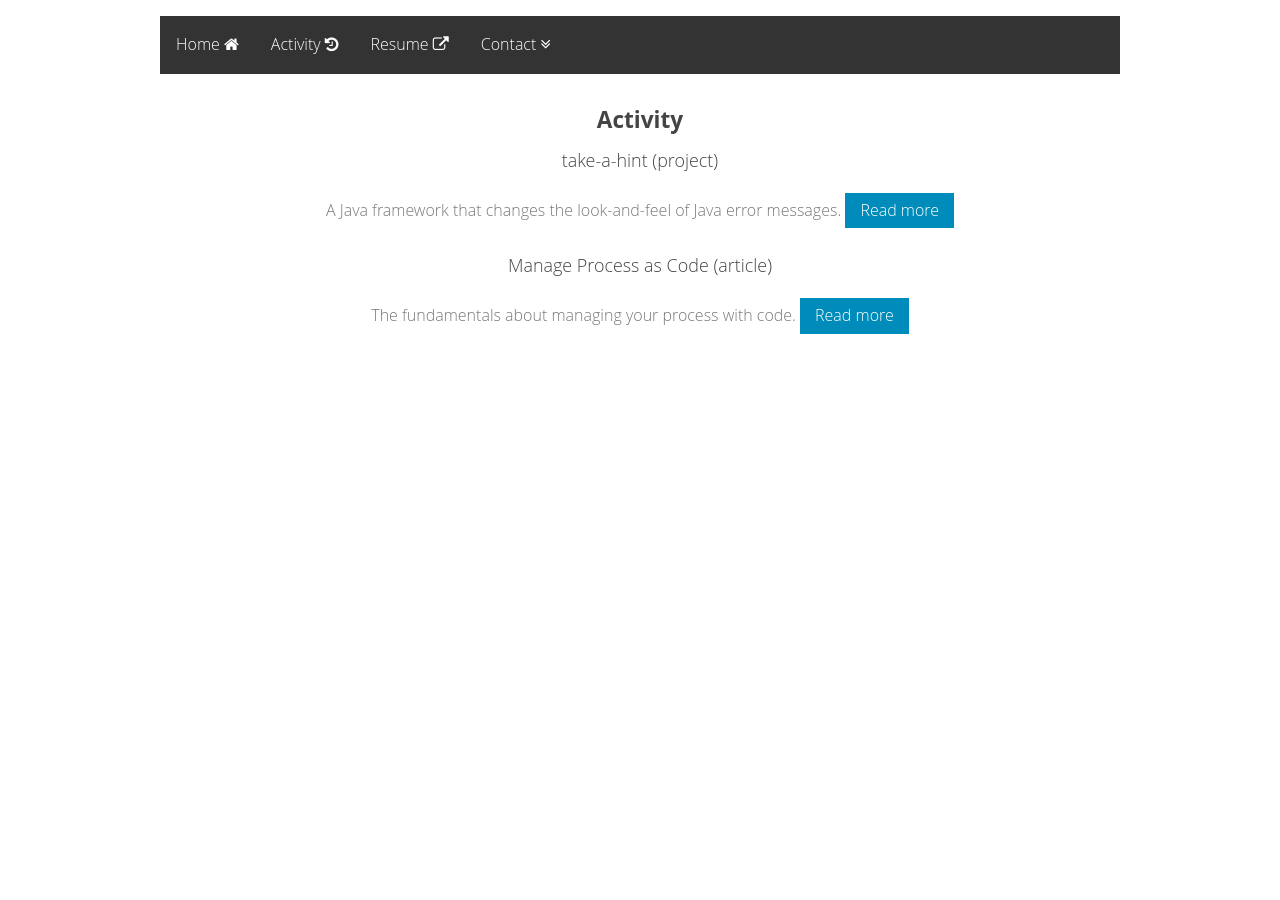
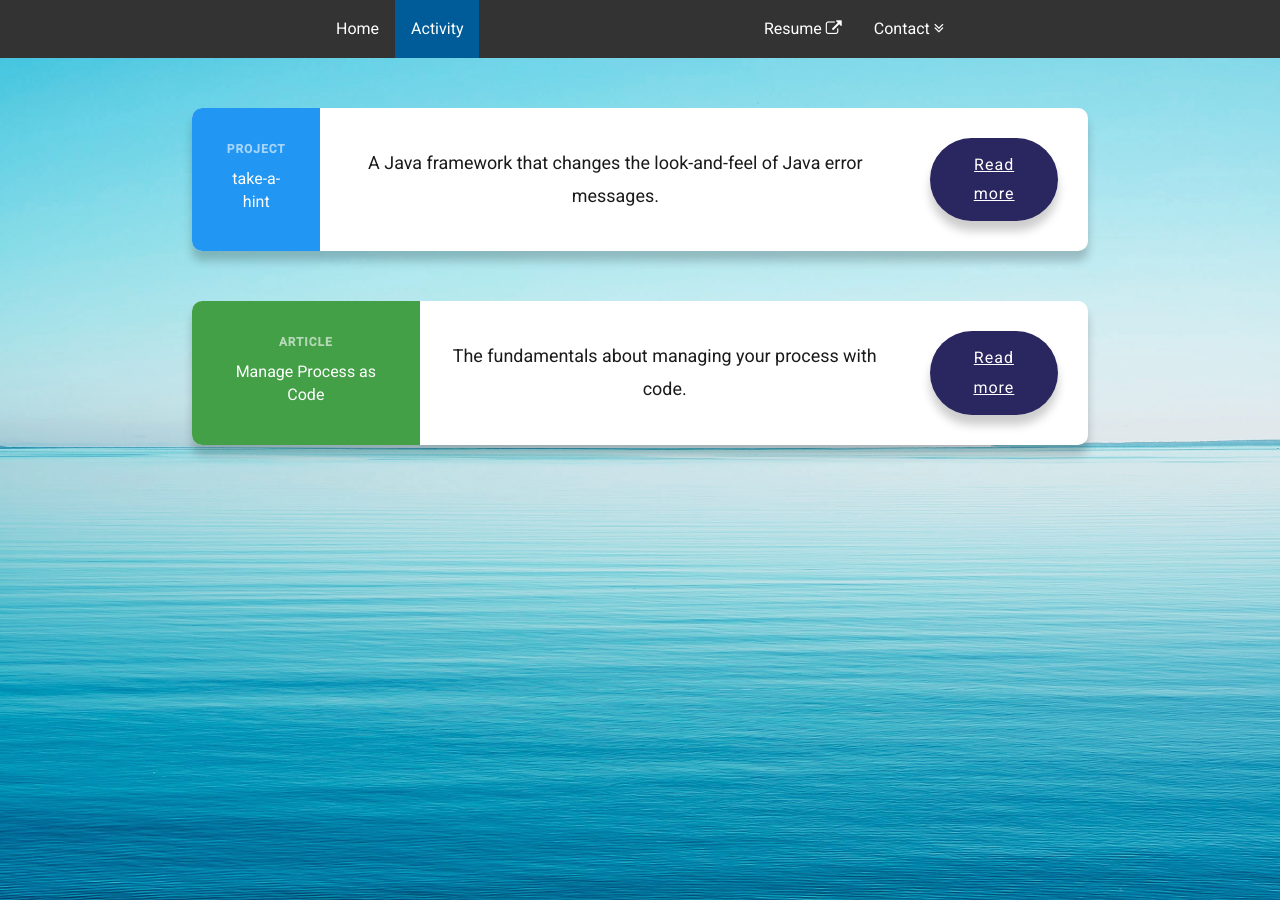
Before and after one commit to tahabasri/portfolio, a Jekyll site: the page built from activity.md, in a window 1280 px wide. Built offline with Jekyll 4.4.1, drawn with Linux system fonts in a browser that asks for light colours.

Commit message:
Update look and feel + Update Resume.

```diff
--- a/_layouts/main.html
+++ b/_layouts/main.html
@@ -2,28 +2,47 @@
 <html lang="en">
 <head>
   <meta charset="UTF-8">
-  <title> {% if page.title %} {{ page.title }} | {% endif %} Portfolio</title>
+  <title>{{ page.title }}</title>
   <link href="css/air.css" type="text/css" rel="stylesheet">
+  <link href="https://fonts.googleapis.com/css2?family=Roboto:wght@400;500&display=swap" rel="stylesheet">
   <link rel="stylesheet" href="https://cdnjs.cloudflare.com/ajax/libs/font-awesome/4.7.0/css/font-awesome.min.css">
+  {% if page.title contains 'Activities' %}
+    <link href="css/cards.css" type="text/css" rel="stylesheet">
+  {% endif %}
+  <style>
+    body{
+      background-image: url("rsc/background.jpg");
+      background-position: center;
+      background-repeat: no-repeat;
+      background-size: cover;
+      background-color: #53a4b7;
+    }
+  </style>
 </head>
 <body>
   <div id="main">
     <div id="content">
+      <div class="dropdown-container">
         <ul class="dropdown-holder">
-        <li class="dr-item"><a href="./" class="item-menu">Home <i class="fa fa-home" aria-hidden="true"></i></a></li>
-        <li class="dr-item"><a href="activity" class="item-menu">Activity <i class="fa fa-history" aria-hidden="true"></i></a></li>
-        <li class="dr-item"><a href="resume" class="item-menu">Resume <i class="fa fa-external-link" aria-hidden="true"></i></a></li>
+          <li class="dr-item {% if page.title contains 'Home' %} active {% endif %}"><a href="./" class="item-menu">Home</a></li>
+          <li class="dr-item {% if page.title contains 'Activities' %} active {% endif %}"><a href="activity" class="item-menu">Activity</a></li>
           <li class="dropdown">
             <a href="javascript:void(0)" class="dropbtn, item-menu">Contact <i class="fa fa-angle-double-down" aria-hidden="true"></i></a>
             <div class="dropdown-content">
-            <a href="https://www.linkedin.com/in/tahabasri/en" class="item-menu">LinkedIn <i class="fa fa-linkedin-square" aria-hidden="true"></i></a>
-            <a href="https://github.com/tahabasri" class="item-menu">Github <i class="fa fa-github" aria-hidden="true"></i></a>
-            <a href="mailto:tahabsri@gmail.com" class="item-menu">Mail <i class="fa fa-paper-plane" aria-hidden="true"></i></a>
+              <a target="_blank" href="https://www.linkedin.com/in/tahabasri/en" class="item-menu">LinkedIn <i class="fa fa-linkedin-square" aria-hidden="true"></i></a>
+              <a target="_blank" href="https://github.com/tahabasri" class="item-menu">Github <i class="fa fa-github" aria-hidden="true"></i></a>
+              <a target="_blank" href="mailto:tahabsri@gmail.com" class="item-menu">Mail <i class="fa fa-paper-plane" aria-hidden="true"></i></a>
             </div>
           </li>
+          <li class="dr-item right"><a target="_blank" href="resume" class="item-menu">Resume <i class="fa fa-external-link" aria-hidden="true"></i></a></li>
         </ul>
+      </div>
     {{ content }}
     </div>
   </div>
+
+  {% if page.title contains 'Home' %}
+    <p class="footer">Theme : <a href="https://github.com/markdowncss/air">Air</a>, or checkout my <a href="https://github.com/tahabasri/portfolio">custom version</a>.</p>
+  {% endif %}
 </body>
 </html>
--- a/activity.md
+++ b/activity.md
@@ -1,11 +1,19 @@
 ---
 layout: main
-title: Taha BASRI's activity
+title: Taha BASRI | Activities
 ---
 
-#### **Activity**
 {% for item in site.data.activities.activities %}
-<h5 style="margin-bottom: 0px;">{{ item.title }} ({{ item.type }})</h5>
-{{ item.description }}
-<a target="_blank" href="{{ item.link }}" type="button" class="button">Read more</a>
+<div class="activities-container">
+	<div class="activity">
+		<div class="activity-preview {{ item.type | downcase }}">
+			<h6>{{ item.type }}</h6>
+			<h4>{{ item.title }}</h4>
+		</div>
+		<div class="activity-info">
+			<h5>{{ item.description }}</h5>
+            <a target="_blank" href="{{ item.link }}" type="button" class="btn">Read more</a>
+		</div>
+	</div>
+</div>
 {% endfor %}
--- a/css/air.css
+++ b/css/air.css
@@ -1,65 +1,6 @@
-@media print {
-  *,
-  *:before,
-  *:after {
-    background: transparent !important;
-    color: #000 !important;
-    box-shadow: none !important;
-    text-shadow: none !important;
-  }
-
-  a,
-  a:visited {
-    text-decoration: underline;
-  }
-
-  a[href]:after {
-    content: " (" attr(href) ")";
-  }
-
-  abbr[title]:after {
-    content: " (" attr(title) ")";
-  }
-
-  a[href^="#"]:after,
-  a[href^="javascript:"]:after {
-    content: "";
-  }
-
-  pre,
-  blockquote {
-    border: 1px solid #999;
-    page-break-inside: avoid;
-  }
-
-  thead {
-    display: table-header-group;
-  }
-
-  tr,
-  img {
-    page-break-inside: avoid;
-  }
-
-  img {
-    max-width: 100% !important;
-  }
-
-  p,
-  h2,
-  h3 {
-    orphans: 3;
-    widows: 3;
-  }
-
-  h2,
-  h3 {
-    page-break-after: avoid;
-  }
-}
-
 html {
   font-size: 12px;
+  height: 100%;
 }
 
 @media screen and (min-width: 32rem) and (max-width: 48rem) {
@@ -154,24 +95,19 @@ textarea {
 @import url(http://fonts.googleapis.com/css?family=Open+Sans:300italic,300);
 
 body {
-  color: #444;
-  font-family: 'Open Sans', Helvetica, sans-serif;
+  color: rgb(26, 26, 26);
+  font-family: 'Roboto', 'Open Sans', Helvetica, sans-serif;
   font-weight: 300;
-  margin: 1rem auto 1rem;
-  max-width: 60rem;
+  margin: 0;
   text-align: center;
 }
 
 img {
   border-radius: 50%;
   height: 200px;
-  margin: 0 auto;
+  margin: 50px auto 0;
   width: 200px;
-}
-
-a,
-a:visited {
-  color: #3498db;
+	box-shadow: 0 10px 10px rgba(0, 0, 0, 0.2);
 }
 
 a:hover,
@@ -187,10 +123,6 @@ pre {
 }
 
 blockquote {
-  margin: 0;
-  /*border-left: 5px solid #7a7a7a;*/
-  font-style: italic;
-  padding: 0.2em;
   text-align: center;
 }
 
@@ -198,10 +130,6 @@ ul,
 ol,
 li {
   text-align: left;
-}
-
-p {
-  color: #777;
 }
 
 .button {
@@ -220,17 +148,24 @@ p {
 }
 
 /* Dropdown menu */
+
+.dropdown-container {
+  background-color: #333;
+}
+
 ul.dropdown-holder {
   list-style-type: none;
-  margin: 0;
-  margin-bottom: 30px;
+  margin: 0 25%;
   padding: 0;
   overflow: hidden;
-  background-color: #333;
 }
 
 li.dr-item {
   float: left;
+}
+
+li.right {
+  float: right;
 }
 
 a.item-menu, .dropbtn {
@@ -246,8 +181,12 @@ li a.item-menu:hover, a.dropdown:hover, .dropdown:hover .dropbtn {
   background-color: #3498db;
 }
 
+li.active{
+  background-color: #005c99;
+}
+
 li.dropdown {
-  display: inline-block;
+  float: right;
 }
 
 .dropdown-content {
@@ -274,3 +213,10 @@ li.dropdown {
 .dropdown:hover .dropdown-content {
   display: block;
 }
+
+.footer{
+  position: fixed;
+  left: 0;
+  bottom: 0;
+  width: 100%;
+}
--- /dev/null
+++ b/css/cards.css
@@ -0,0 +1,69 @@
+.activities-container{
+    display: inline-block;
+    width: 70%;
+}
+
+.activity {
+	background-color: #fff;
+	border-radius: 10px;
+	box-shadow: 0 10px 10px rgba(0, 0, 0, 0.2);
+	display: flex;
+	margin: 50px 0 0;
+	overflow: hidden;
+}
+
+.activity h6 {
+	opacity: 0.6;
+	margin: 0;
+	letter-spacing: 1px;
+	font-size: 12px;
+	text-transform: uppercase;
+}
+
+.activity h4 {
+	font-size: 16px;
+}
+
+.activity-preview {
+	color: #fff;
+	padding: 30px;
+	max-width: 250px;
+}
+
+.activity-preview a {
+	color: #fff;
+	display: inline-block;
+	font-size: 12px;
+	opacity: 0.6;
+	margin-top: 30px;
+    text-decoration: none;
+    width: 100%;
+}
+
+.activity-info {
+	padding: 30px;
+    position: relative;
+    display: inherit;
+}
+
+.btn {
+	background-color: #2A265F;
+	border: 0;
+	border-radius: 50px;
+	box-shadow: 0 10px 10px rgba(0, 0, 0, 0.2);
+	color: #fff;
+	font-size: 16px;
+	padding: 12px 25px;
+    margin-left: 50px;
+    letter-spacing: 1px;
+    float: right;
+}
+
+/* color per activity type */
+.project{
+	background-color: #2196f3;
+}
+
+.article{
+	background-color: #43a047;
+}
```
Also changed, not shown: index.md (+3 -13 lines), resume/index.md (+22 -17 lines), rsc/background.jpg (added), rsc/profil.jpg (added), rsc/profil.png (deleted). Lines whose indentation alone changed are shown as unchanged.
